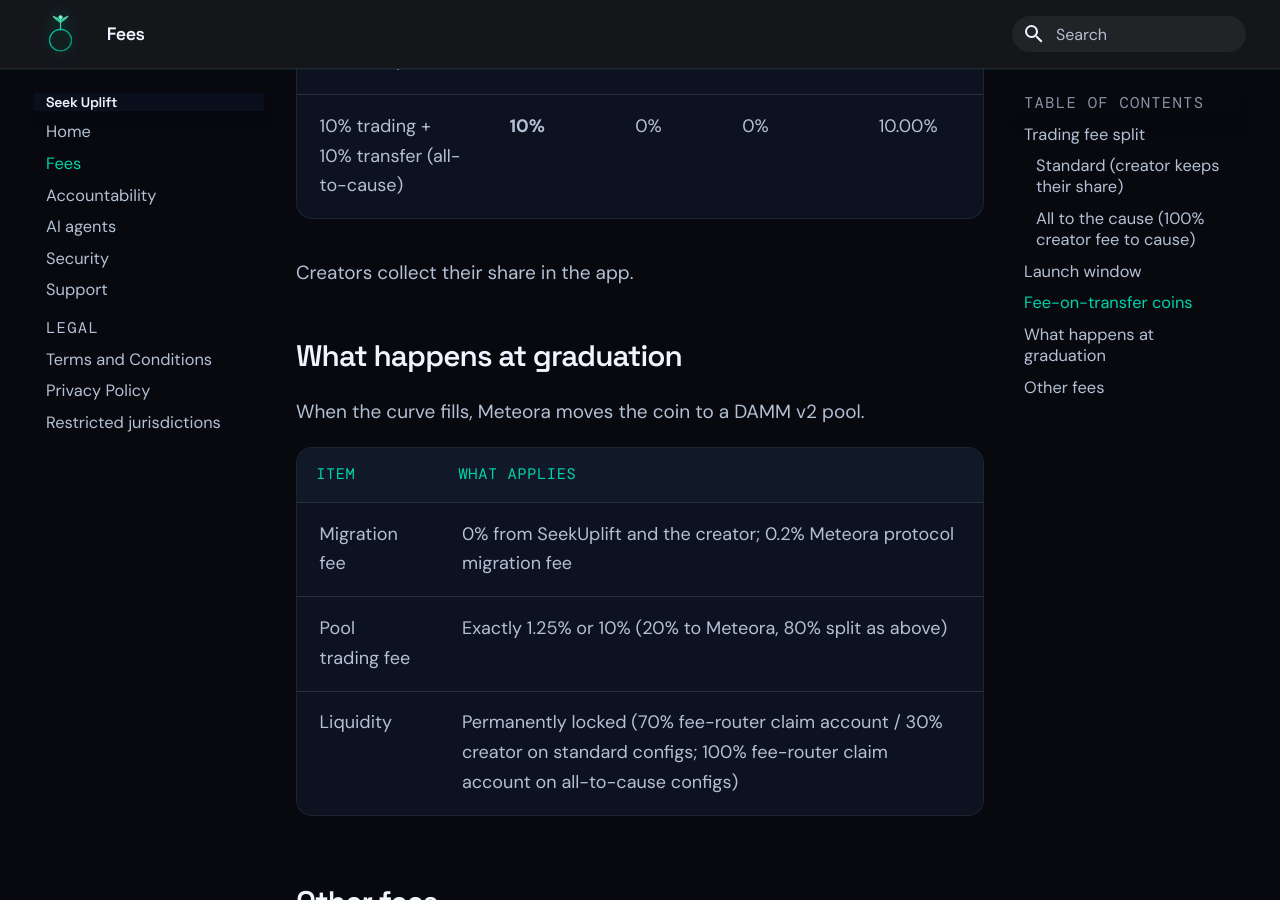
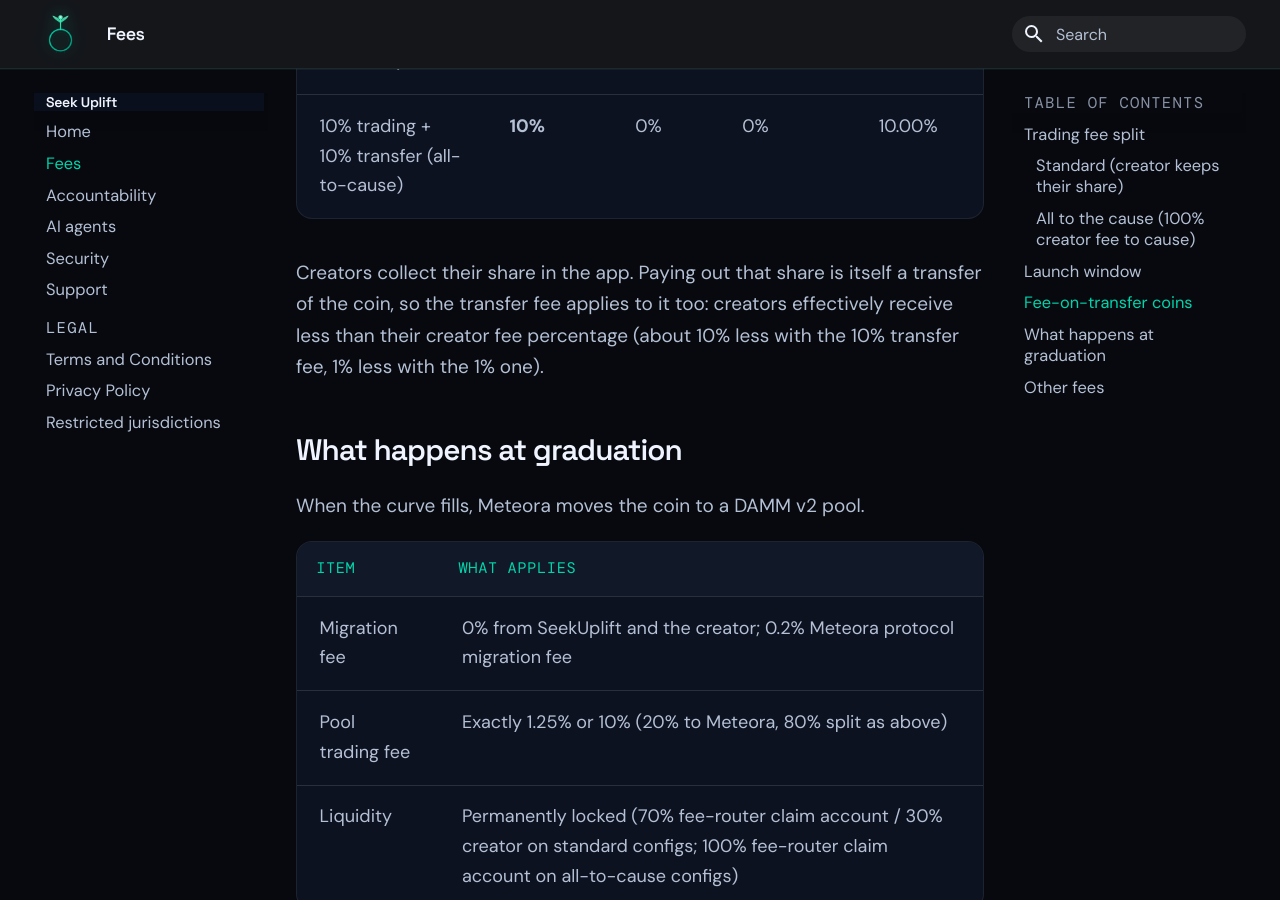
Before and after one commit to seekuplift/wiki, an MkDocs documentation site: the page built from docs/fees.md, in a window 1280 px wide and 900 px high, scrolled down 4436 px. Built offline with MkDocs 1.6.1 and Material for MkDocs 9.7.7, drawn with Linux system fonts in a browser that asks for light colours; some web fonts are replaced; comment, search, counter and statistics services are not loaded.

Commit message:
fees: creators receive less than their share when the coin has a transfer fee
Co-Authored-By: Claude Opus 5.5 <noreply@anthropic.com>
Claude-Session: https://claude.ai/code/session_01JvGPQTHYwGKkePZR2G6fC4

```diff
--- a/docs/fees.md
+++ b/docs/fees.md
@@ -54,7 +54,7 @@ The **transfer fee** (**1%** with the 1.25% trading fee, **10%** with the 10% on
 | 1.25% trading + 1% transfer (all-to-cause) | **1%** | 0% | 0% | 1.00% |
 | 10% trading + 10% transfer (all-to-cause) | **10%** | 0% | 0% | 10.00% |
 
-Creators collect their share in the app.
+Creators collect their share in the app. Paying out that share is itself a transfer of the coin, so the transfer fee applies to it too: creators effectively receive less than their creator fee percentage (about 10% less with the 10% transfer fee, 1% less with the 1% one).
 
 ## What happens at graduation
 
```
